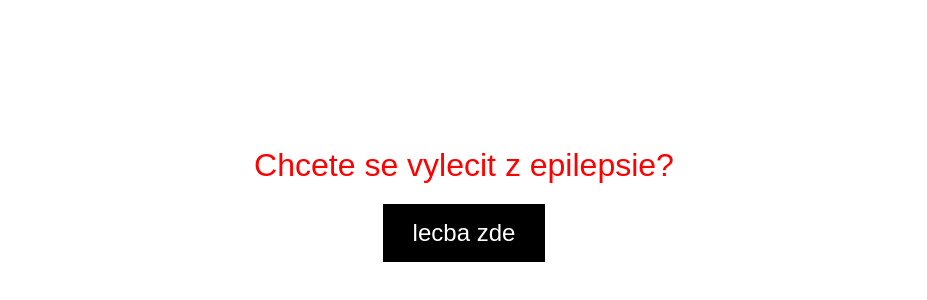
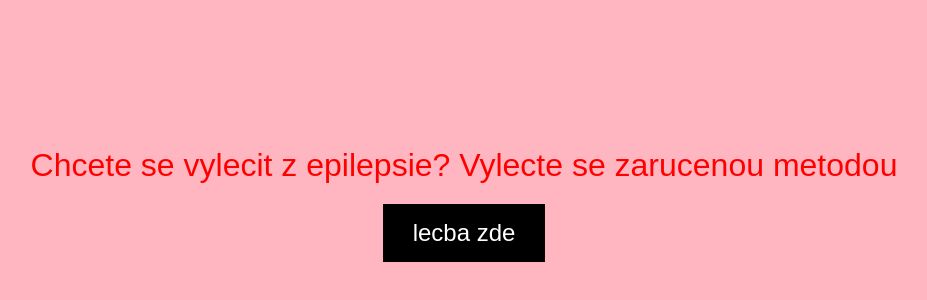
Before and after one commit to skdgdakgoer/lecba-epilepsie, a plain HTML site: page predstranka.html in a window 1280 px wide. Shown: the part 196-496 px from the top of the page, without its empty margins (176-1103 px from the left). Drawn offline with Linux system fonts and the light colour scheme.

Commit message:
Add files via upload

```diff
--- a/predstranka.html
+++ b/predstranka.html
@@ -3,7 +3,7 @@
 <head>
     <meta charset="UTF-8">
     <meta name="viewport" content="width=device-width, initial-scale=1.0">
-    <title>Chcete se vylecit z epilepsie? kliknete na tlacitko.</title>
+    <title>Chcete se vylecit z epilepsie? Vylecte se zarucenou metodou</title>
     <style>
         body {
             margin: 0;
@@ -12,7 +12,7 @@
             display: flex;
             justify-content: center;
             align-items: center;
-            background-color: #fff;
+            background-color: #ffb6c1;
             font-family: Arial, sans-serif;
         }
         .container {
@@ -42,7 +42,7 @@
 </head>
 <body>
     <div class="container">
-        <div class="warning">Chcete se vylecit z epilepsie?</div>
+        <div class="warning">Chcete se vylecit z epilepsie? Vylecte se zarucenou metodou</div>
         <a href="index.html" class="button">lecba zde</a>
     </div>
 </body>
```
